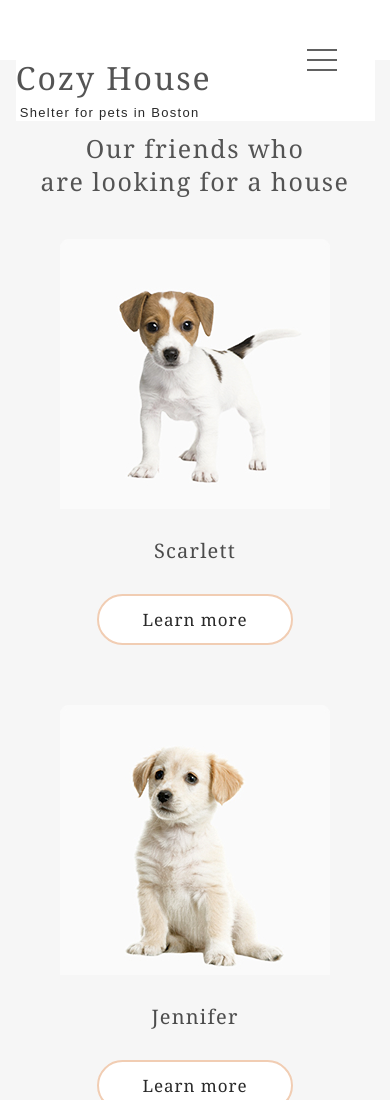
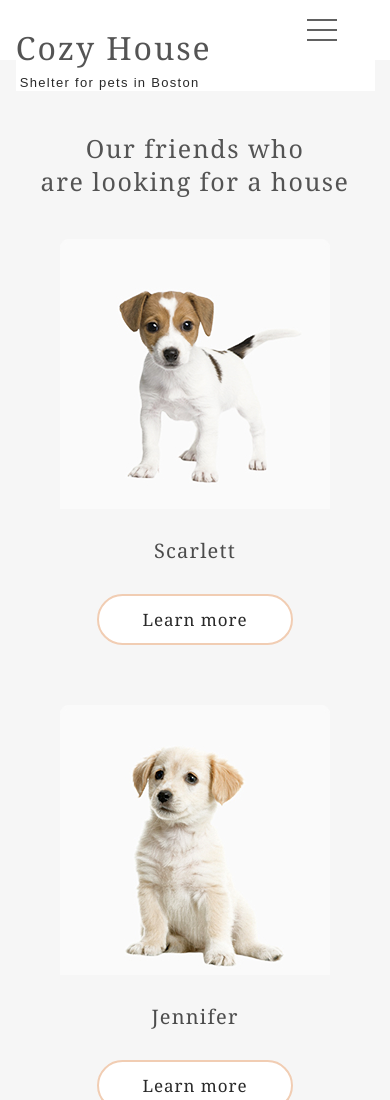
Before and after one commit to ArseniyXaoc/RSScoolJavaScript, a plain HTML site: page shelter/pages/pets/pets.html in a window 390 px wide. Shown: the top 1100 px of the page. Drawn offline with Linux system fonts and the light colour scheme.

Commit message:
fix:top header

```diff
--- a/shelter/pages/pets/pets.css
+++ b/shelter/pages/pets/pets.css
@@ -150,7 +150,8 @@ body {
 
 @media (max-width: 767px) {
   .header {
-    top: 30px;
+    padding-top: 30px;
+    top: 0;
     right: 0;
     margin-right: 15px;
   }
```
